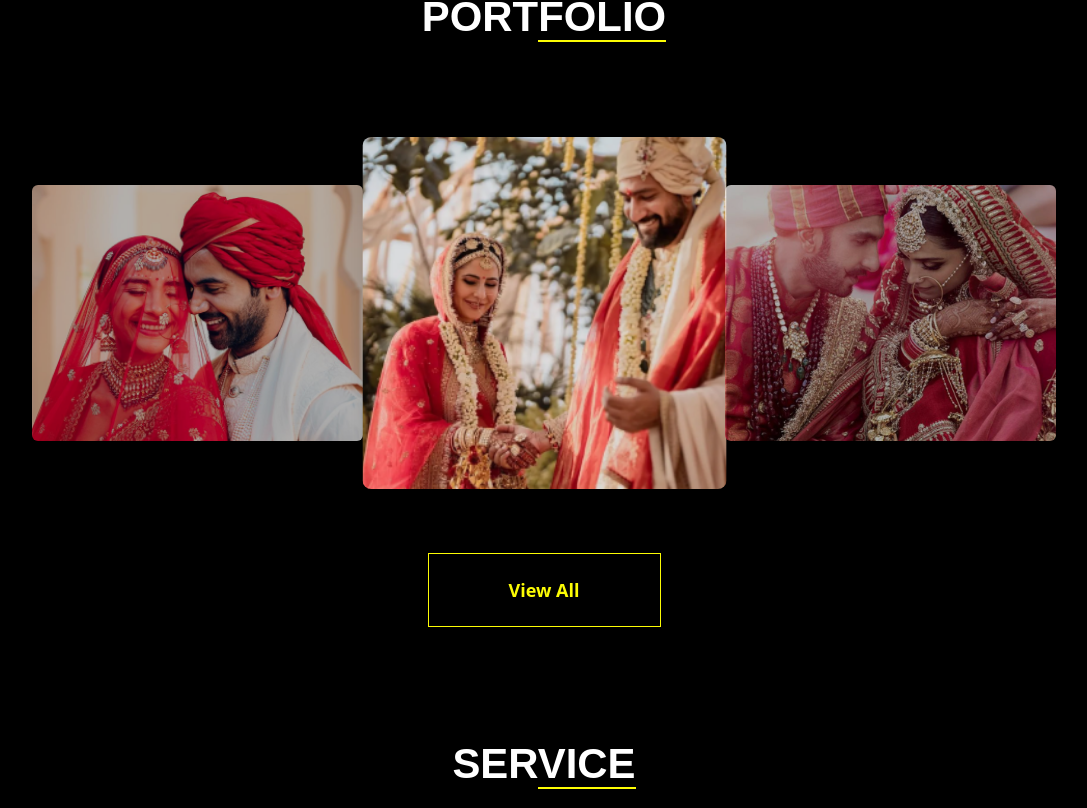
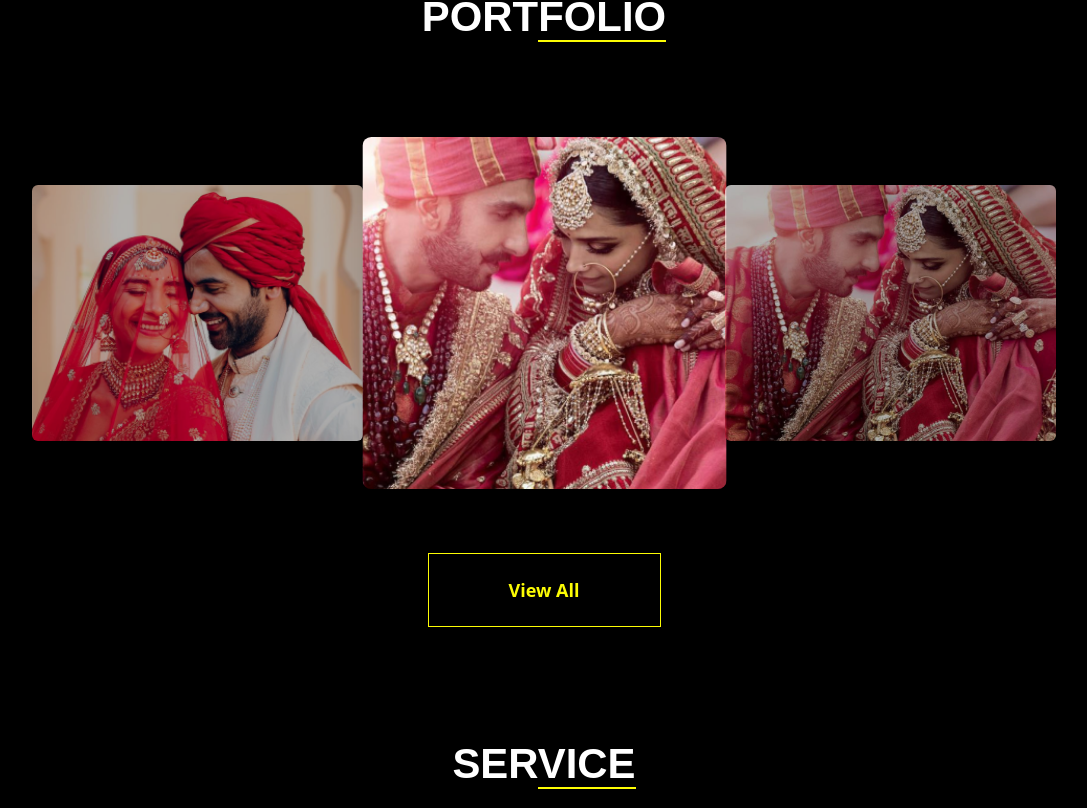
Before and after one commit to Ta-Run/weddingPortoflio, a React (Create React App) app: page / in a window 1280 px wide. Shown: the part 812-1620 px from the top of the page, without its empty margins (96-1183 px from the left). Built offline with nearby package versions, Linux system fonts and the light colour scheme.

Commit message:
change in test monial iamages

```diff
--- a/src/componenets/home.jsx
+++ b/src/componenets/home.jsx
@@ -10,7 +10,7 @@ function Home() {
   const [currentIndex, setCurrentIndex] = useState(0);
 
   const images = [
-    `${process.env.PUBLIC_URL}/images/image 8.png`,
+    `${process.env.PUBLIC_URL}/images/image 17.png`,
     `${process.env.PUBLIC_URL}/images/image 17.png`,
     `${process.env.PUBLIC_URL}/images/image 19.png`,
   ];
@@ -33,7 +33,7 @@ function Home() {
   const slides = [
     {
       id: 1,
-      image: `${process.env.PUBLIC_URL}/images/image 8.png`,
+      image: `${process.env.PUBLIC_URL}/images/image 17.png`,
       label:
         "Captured our special day beautifully, each moment immortalized with artistry. A true professional grateful for the memorie1.",
     },
```
